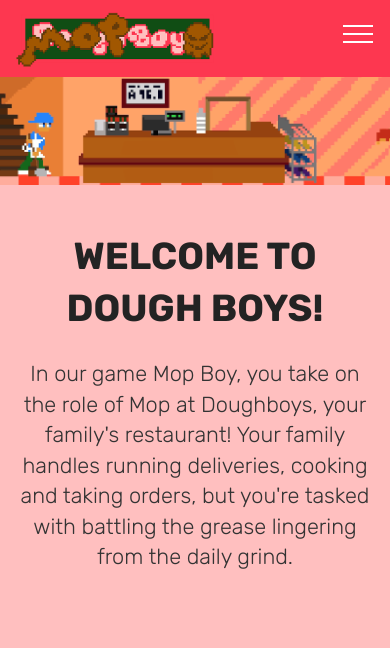
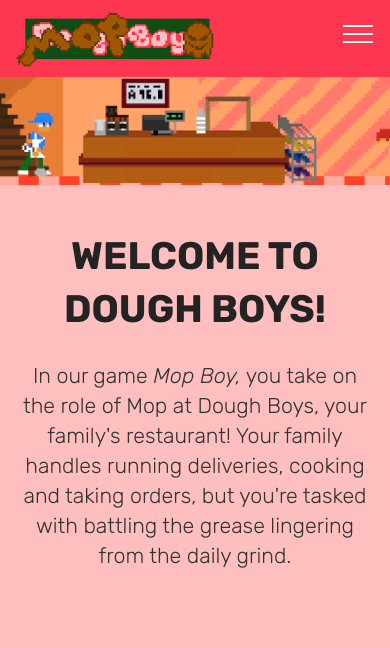
Before and after one commit to MKatwood/MKatwood.github.io, a PHP site: page / in a window 390 px wide. Shown: the top 648 px of the page. Run offline with PHP 8.4, Linux system fonts and the light colour scheme; some web fonts are replaced.

Commit message:
create github pages

```diff
--- a/assets/mobirise/css/mbr-additional.css
+++ b/assets/mobirise/css/mbr-additional.css
@@ -21,17 +21,17 @@ body {
 }
 .display-1 {
   font-family: 'Rubik', sans-serif;
-  font-size: 4rem;
+  font-size: 4.1rem;
 }
 .display-1 > .mbr-iconfont {
-  font-size: 6.4rem;
+  font-size: 6.56rem;
 }
 .display-2 {
   font-family: 'Rubik', sans-serif;
-  font-size: 1.8rem;
+  font-size: 1.75rem;
 }
 .display-2 > .mbr-iconfont {
-  font-size: 2.88rem;
+  font-size: 2.8rem;
 }
 .display-4 {
   font-family: 'Rubik', sans-serif;
@@ -42,10 +42,10 @@ body {
 }
 .display-5 {
   font-family: 'Rubik', sans-serif;
-  font-size: 1.4rem;
+  font-size: 1.5rem;
 }
 .display-5 > .mbr-iconfont {
-  font-size: 2.24rem;
+  font-size: 2.4rem;
 }
 .display-7 {
   font-family: 'Rubik', sans-serif;
@@ -61,14 +61,14 @@ body {
 /* 0.65 - min scale variable, may vary */
 @media (max-width: 768px) {
   .display-1 {
-    font-size: 3.2rem;
-    font-size: calc( 2.05rem + (4 - 2.05) * ((100vw - 20rem) / (48 - 20)));
-    line-height: calc( 1.4 * (2.05rem + (4 - 2.05) * ((100vw - 20rem) / (48 - 20))));
+    font-size: 3.28rem;
+    font-size: calc( 2.085rem + (4.1 - 2.085) * ((100vw - 20rem) / (48 - 20)));
+    line-height: calc( 1.4 * (2.085rem + (4.1 - 2.085) * ((100vw - 20rem) / (48 - 20))));
   }
   .display-2 {
-    font-size: 1.44rem;
-    font-size: calc( 1.28rem + (1.8 - 1.28) * ((100vw - 20rem) / (48 - 20)));
-    line-height: calc( 1.4 * (1.28rem + (1.8 - 1.28) * ((100vw - 20rem) / (48 - 20))));
+    font-size: 1.4rem;
+    font-size: calc( 1.2625rem + (1.75 - 1.2625) * ((100vw - 20rem) / (48 - 20)));
+    line-height: calc( 1.4 * (1.2625rem + (1.75 - 1.2625) * ((100vw - 20rem) / (48 - 20))));
   }
   .display-4 {
     font-size: 0.8rem;
@@ -76,9 +76,9 @@ body {
     line-height: calc( 1.4 * (1rem + (1 - 1) * ((100vw - 20rem) / (48 - 20))));
   }
   .display-5 {
-    font-size: 1.12rem;
-    font-size: calc( 1.14rem + (1.4 - 1.14) * ((100vw - 20rem) / (48 - 20)));
-    line-height: calc( 1.4 * (1.14rem + (1.4 - 1.14) * ((100vw - 20rem) / (48 - 20))));
+    font-size: 1.2rem;
+    font-size: calc( 1.175rem + (1.5 - 1.175) * ((100vw - 20rem) / (48 - 20)));
+    line-height: calc( 1.4 * (1.175rem + (1.5 - 1.175) * ((100vw - 20rem) / (48 - 20))));
   }
 }
 /* Buttons */
--- a/index.html
+++ b/index.html
@@ -9,13 +9,12 @@
   <link rel="shortcut icon" href="assets/images/favicon-16x16.png" type="image/x-icon">
   <meta name="description" content="All about our game Mop Boy! ">
 
-  <title>Mop Boy</title>
+  <title>Mop Boy: </title>
   <link rel="stylesheet" href="assets/web/assets/mobirise-icons/mobirise-icons.css">
   <link rel="stylesheet" href="assets/tether/tether.min.css">
   <link rel="stylesheet" href="assets/bootstrap/css/bootstrap.min.css">
   <link rel="stylesheet" href="assets/bootstrap/css/bootstrap-grid.min.css">
   <link rel="stylesheet" href="assets/bootstrap/css/bootstrap-reboot.min.css">
-  <link rel="stylesheet" href="assets/animatecss/animate.min.css">
   <link rel="stylesheet" href="assets/socicon/css/styles.css">
   <link rel="stylesheet" href="assets/dropdown/css/style.css">
   <link rel="stylesheet" href="assets/style.css">
@@ -62,7 +61,7 @@
     </nav>
 </section>
 
-<section class="engine"><a href="https://mobirise.info/h">how to create your own web page for free</a></section><section class="mbr-section article content1 cid-rkxDNDvAVA" id="content1-j">
+<section class="engine"><a href="https://mobirise.info">Mobirise</a></section><section class="mbr-section article content1 cid-rkxDNDvAVA" id="content1-j">
 
 
 
@@ -117,7 +116,7 @@
             <div class="media-content align-right">
 
                 <div class="mbr-section-text mbr-white pb-3">
-                    <p class="mbr-text mbr-fonts-style display-2">In our game Mop Boy, you take on the role of Mop at Doughboys, your family's restaurant! Your family handles running deliveries, cooking and taking orders, but you're tasked with battling the grease lingering from the daily grind.
+                    <p class="mbr-text mbr-fonts-style display-2">In our game <em>Mop Boy,</em> you take on the role of Mop at Dough Boys, your family's restaurant! Your family handles running deliveries, cooking and taking orders, but you're tasked with battling the grease lingering from the daily grind.
                     </p>
                 </div>
 
@@ -141,7 +140,7 @@
 
 
 
-                <div class="mbr-section-btn"><a class="btn btn-md btn-secondary-outline display-5" href="page3.html" target="_blank">Play the Demo</a></div>
+                <div class="mbr-section-btn"><a class="btn btn-md btn-secondary-outline display-5" href="page3.html" target="_blank">Play the Demo!</a></div>
             </div>
         </div>
     </div>
@@ -402,7 +401,7 @@
     </div>
 </section>
 
-<section class="mbr-instagram-feed" data-rows="" data-per-row-slider="5" data-spacing="6" data-full-width="" data-token="11185808079.727bfe1.8e0757522fe14b629fde4febdeb2149b" data-per-row-grid="" id="instagram-feed-block-r" data-rv-view="45" style="background-color: rgb(51, 51, 51); padding-top: 40px; padding-bottom: 40px;">
+<section class="mbr-instagram-feed" data-rows="" data-per-row-slider="5" data-spacing="6" data-full-width="" data-token="11185808079.727bfe1.8e0757522fe14b629fde4febdeb2149b" data-per-row-grid="" id="instagram-feed-block-r" data-rv-view="212" style="background-color: rgb(51, 51, 51); padding-top: 40px; padding-bottom: 40px;">
 
     <div class="container container_toggle">
         <div class="row">
@@ -469,15 +468,13 @@
   <script src="assets/tether/tether.min.js"></script>
   <script src="assets/bootstrap/js/bootstrap.min.js"></script>
   <script src="assets/smoothscroll/smooth-scroll.js"></script>
-  <script src="assets/dropdown/js/script.min.js"></script>
   <script src="assets/touchswipe/jquery.touch-swipe.min.js"></script>
   <script src="assets/parallax/jarallax.min.js"></script>
-  <script src="assets/viewportchecker/jquery.viewportchecker.js"></script>
+  <script src="assets/dropdown/js/script.min.js"></script>
   <script src="assets/index.js"></script>
   <script src="assets/slick.min.js"></script>
   <script src="assets/theme/js/script.js"></script>
 
 
-  <input name="animation" type="hidden">
-  </body>
+</body>
 </html>
```
Also changed, not shown: demo.html (+5 -8 lines), 1 other file.
